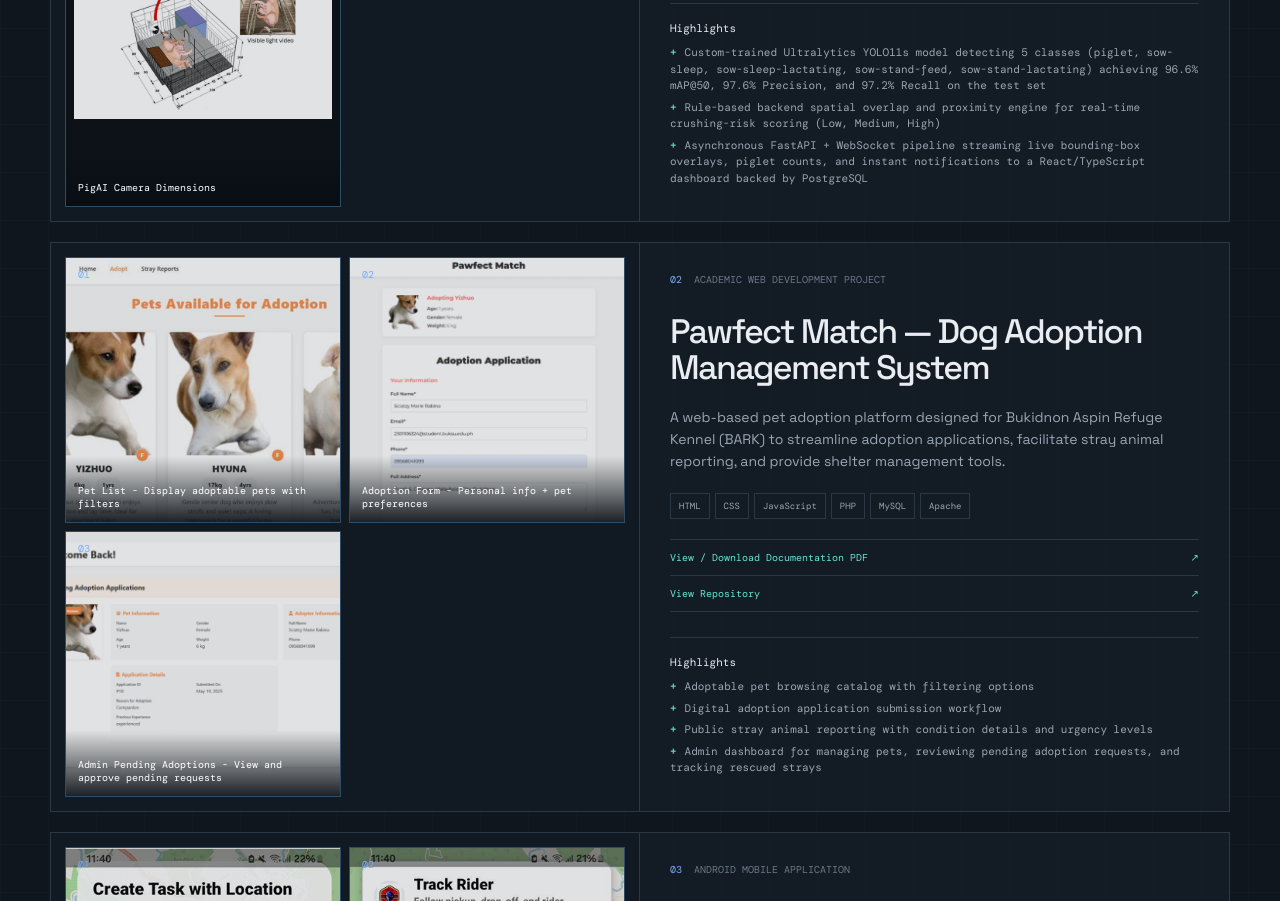
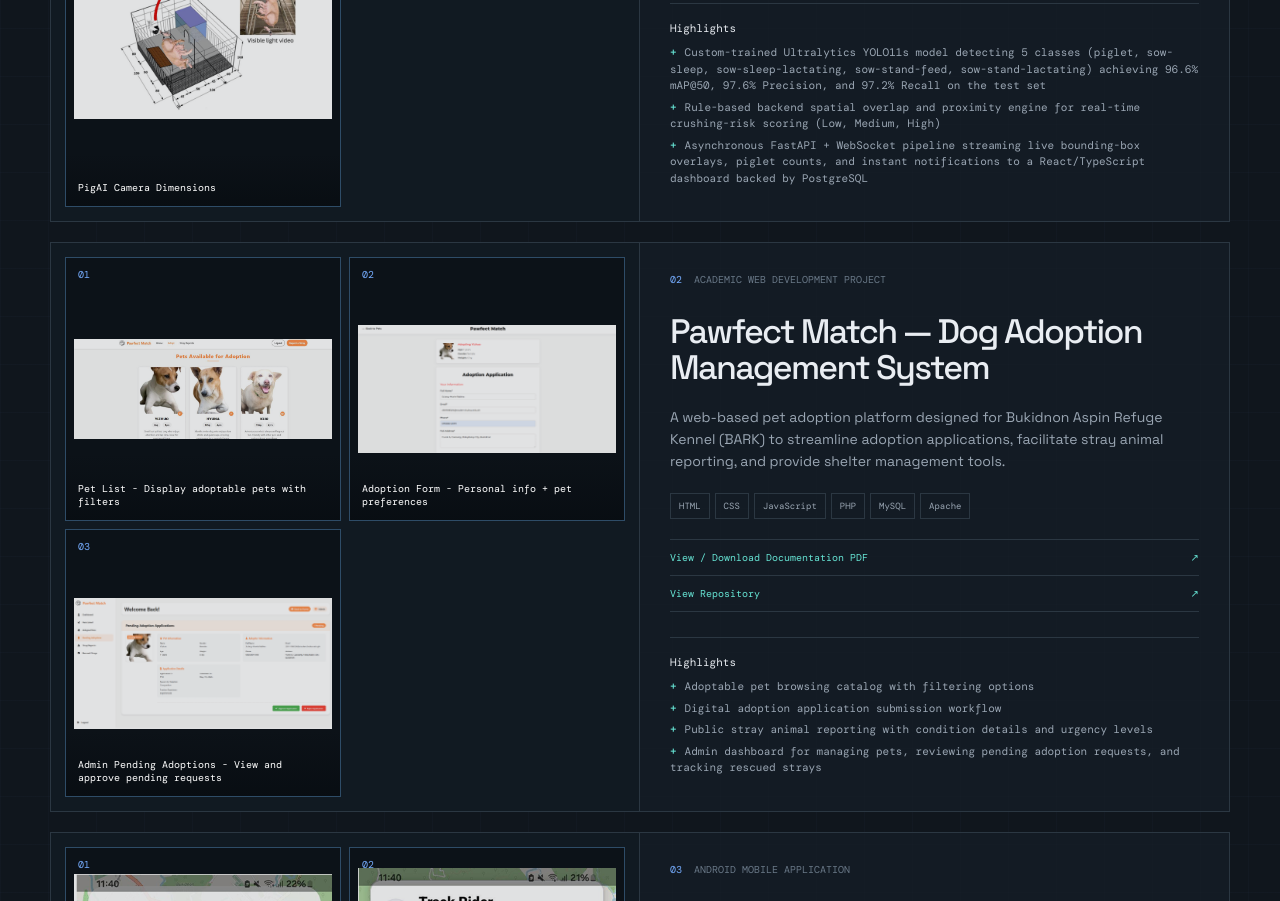
Before and after one commit to Goriooooo/Portfolio, a website built with Vite: page index.html in a window 1280 px wide. Shown: the part 836-1737 px from the top of the page. Built offline with nearby package versions, Linux system fonts and the light colour scheme.

Commit message:
Show full project images

```diff
--- a/src/style.css
+++ b/src/style.css
@@ -16,8 +16,7 @@ button { font: inherit; }
 
 .visual--image { padding: 0; background: #0c1218; }
 .visual--image:before { display: none; }
-.visual--image img { width: 100%; height: 100%; min-height: 140px; object-fit: cover; display: block; opacity: .88; }
-.project:first-child .visual--image img { object-fit: contain; padding: 8px; background: #0c1218; }
+.visual--image img { width: 100%; height: 100%; min-height: 140px; object-fit: contain; display: block; opacity: .88; padding: 8px; background: #0c1218; }
 .visual--image > span:not(.visual__index) { position: absolute; inset: auto 0 0; padding: 28px 12px 12px; color: #fff; background: linear-gradient(transparent, rgba(8,13,18,.9)); }
 .visual__index { left: 12px; z-index: 1; }
 .project-links { margin-top: 20px; }.documentation-link { display: flex; justify-content: space-between; gap: 16px; padding: 11px 0; border-top: 1px solid var(--line); color: var(--cyan); font: 10px var(--mono); }.documentation-link:last-child { border-bottom: 1px solid var(--line); }
```
